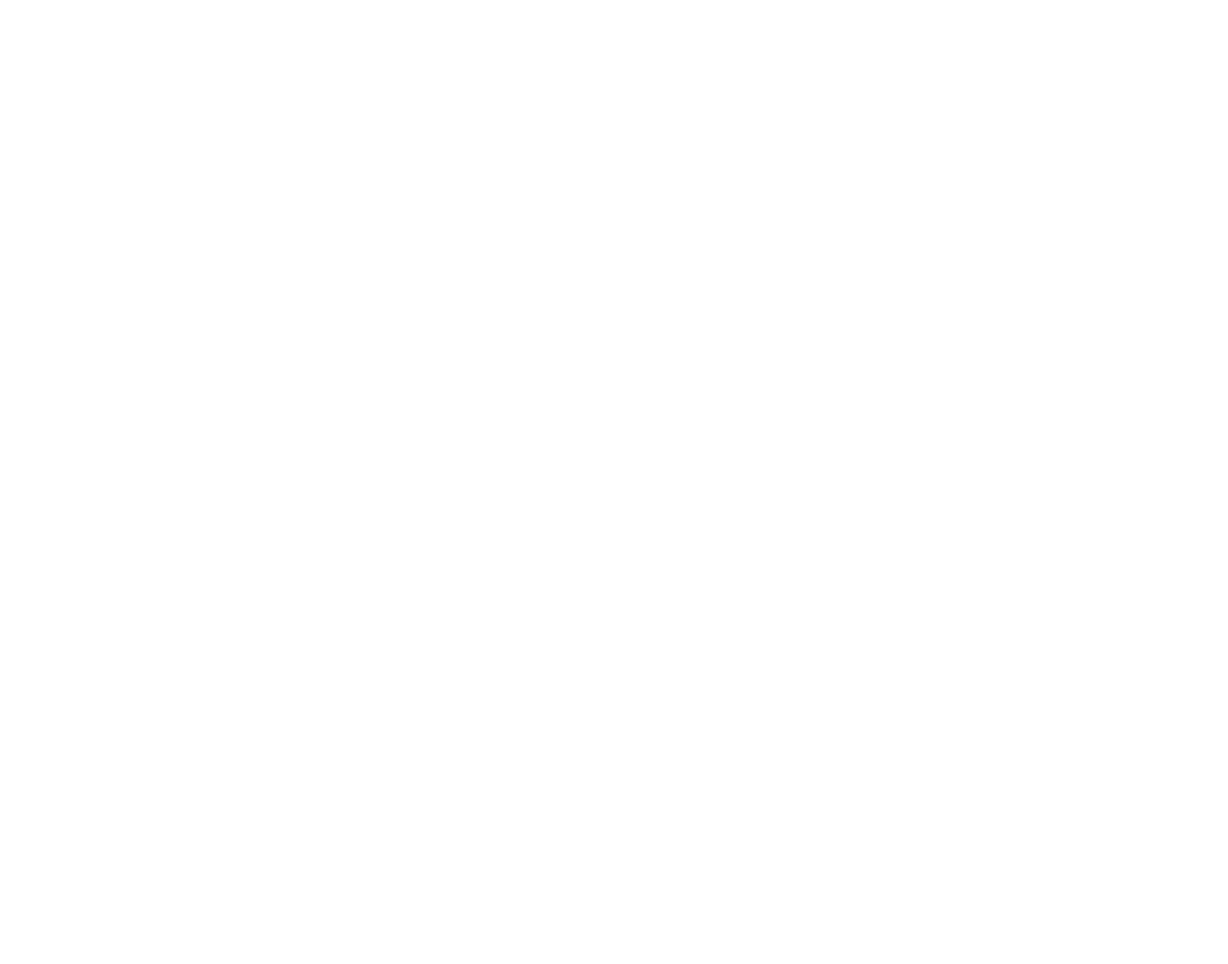
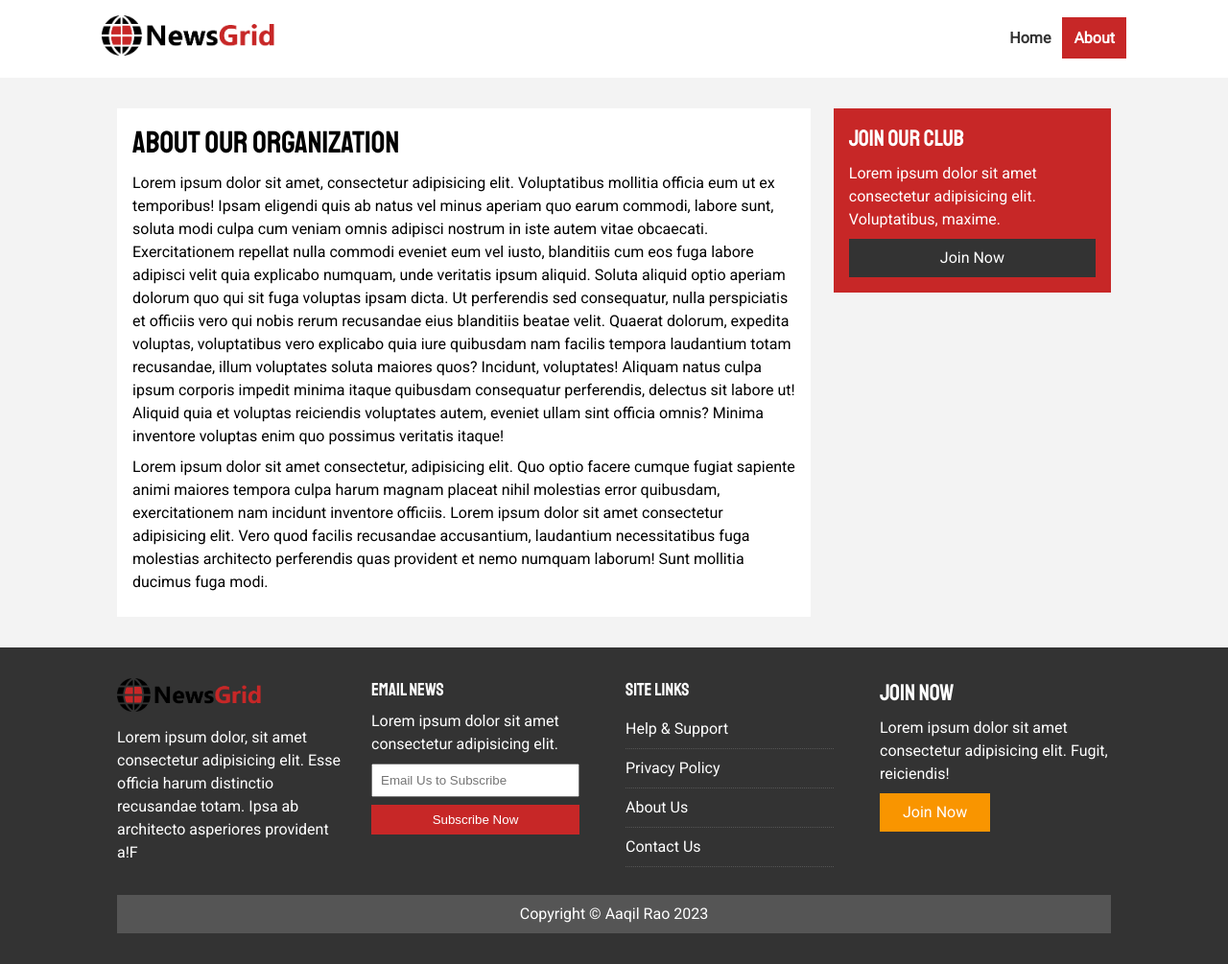
Before and after one commit to Aqil321821/News-site, a plain HTML site: page about.html in a window 1280 px wide. Shown: the whole page at 96% size. Before the commit the page ends 800 px from the top, so only its background shows below. Drawn offline with Linux system fonts and the light colour scheme.

Commit message:
updated responsiveness

```diff
--- a/about.html
+++ b/about.html
@@ -0,0 +1,135 @@
+<!DOCTYPE html>
+<html lang="en">
+
+<head>
+    <meta charset="UTF-8">
+    <meta name="viewport" content="width=device-width, initial-scale=1.0">
+    <link rel="stylesheet" href="css/style.css">
+    <link rel="stylesheet" media="screen and (max-width:768px)" href="css/mobile.css">
+    <link rel="shortcut icon" href="favicon.ico" type="image/x-icon">
+    <title>News Site | About Us</title>
+</head>
+
+<body>
+    <nav id="main-nav">
+        <div class="container">
+            <a href="index.html"><img src="img/logo.png" class="logo" alt=""></a>
+            <div class="social">
+                <a href="https://facebook.com"><i class="fab fa-facebook fa-2x"></i></a>
+                <a href="https://instagram.com"><i class="fab fa-instagram fa-2x"></i></a>
+                <a href="https://twitter.com"><i class="fab fa-twitter fa-2x"></i></a>
+                <a href="https://youtube.com"><i class="fab fa-youtube fa-2x"></i></a>
+            </div>
+            <ul>
+                <li><a href="index.html">Home</a></li>
+                <li><a href="about.html" class="about current">About</a></li>
+            </ul>
+
+        </div>
+    </nav>
+    <section id="about">
+        <div class="container">
+            <div class="page-container">
+                <article class="card">
+                    <h1 class="l-heading">About Our Organization</h1>
+                    <p>Lorem ipsum dolor sit amet, consectetur adipisicing elit. Voluptatibus mollitia officia eum ut ex
+                        temporibus! Ipsam eligendi quis ab natus vel minus aperiam quo earum commodi, labore sunt,
+                        soluta modi culpa cum veniam omnis adipisci nostrum in iste autem vitae obcaecati.
+                        Exercitationem repellat nulla commodi eveniet eum vel iusto, blanditiis cum eos fuga labore
+                        adipisci velit quia explicabo numquam, unde veritatis ipsum aliquid. Soluta aliquid optio
+                        aperiam dolorum quo qui sit fuga voluptas ipsam dicta. Ut perferendis sed consequatur, nulla
+                        perspiciatis et officiis vero qui nobis rerum recusandae eius blanditiis beatae velit. Quaerat
+                        dolorum, expedita voluptas, voluptatibus vero explicabo quia iure quibusdam nam facilis tempora
+                        laudantium totam recusandae, illum voluptates soluta maiores quos? Incidunt, voluptates! Aliquam
+                        natus culpa ipsum corporis impedit minima itaque quibusdam consequatur perferendis, delectus sit
+                        labore ut! Aliquid quia et voluptas reiciendis voluptates autem, eveniet ullam sint officia
+                        omnis? Minima inventore voluptas enim quo possimus veritatis itaque!</p>
+                    <p>Lorem ipsum dolor sit amet consectetur, adipisicing elit. Quo optio facere cumque fugiat sapiente
+                        animi maiores tempora culpa harum magnam placeat nihil molestias error quibusdam, exercitationem
+                        nam incidunt inventore officiis. Lorem ipsum dolor sit amet consectetur adipisicing elit. Vero
+                        quod facilis recusandae accusantium, laudantium necessitatibus fuga molestias architecto
+                        perferendis quas provident et nemo numquam laborum! Sunt mollitia ducimus fuga modi.
+                    </p>
+                </article>
+
+                <aside class="bg-primary card">
+                    <h2>Join Our Club</h2>
+                    <p>Lorem ipsum dolor sit amet consectetur adipisicing elit. Voluptatibus, maxime.</p>
+                    <a href="#" class="btn btn-dark btn-block">Join Now</a>
+                </aside>
+
+            </div>
+        </div>
+    </section>
+
+
+
+
+
+
+
+
+
+
+
+
+
+
+
+
+
+
+
+
+
+
+
+
+
+
+
+
+
+
+
+
+    <!-- footer -->
+    <footer id="main-footer">
+        <div class="container footer-container p-2">
+            <div>
+                <img src="img/logo.png" alt="logo">
+                <p>Lorem ipsum dolor, sit amet consectetur adipisicing elit. Esse officia harum distinctio recusandae
+                    totam. Ipsa ab architecto asperiores provident a!F</p>
+
+            </div>
+            <div>
+                <h3>Email News</h3>
+                <p>Lorem ipsum dolor sit amet consectetur adipisicing elit.</p>
+                <form>
+                    <input type="email" placeholder="Email Us to Subscribe">
+                    <input type="submit" value="Subscribe Now" class="btn btn-primary">
+                </form>
+            </div>
+            <div>
+                <h3>Site Links</h3>
+                <ul class="list">
+                    <li><a href="#">Help & Support</a></li>
+                    <li><a href="#">Privacy Policy</a></li>
+                    <li><a href="#">About Us</a></li>
+                    <li><a href="#">Contact Us</a></li>
+                </ul>
+            </div>
+            <div>
+                <h2>Join Now</h2>
+                <p>Lorem ipsum dolor sit amet consectetur adipisicing elit. Fugit, reiciendis!</p>
+                <a href="#" class="btn btn-secondary">Join Now</a>
+            </div>
+            <div>
+                <p>Copyright &copy; Aaqil Rao 2023</p>
+            </div>
+
+        </div>
+    </footer>
+
+
+</body>
--- a/css/mobile.css
+++ b/css/mobile.css
@@ -0,0 +1,93 @@
+/* nav bar */
+/* for tablet screen is max 768px */
+#main-nav .social {
+    display: none;
+}
+
+#main-nav .container {
+  grid-template-columns: 1fr;
+  row-gap: 1.2rem;
+}
+#main-nav .container ul
+{
+
+    justify-self: center;
+
+}
+#main-nav .container a{
+    text-align: center;
+}
+#main-nav .container ul li a{
+    padding: .5rem;
+    font-size: .8rem;
+}
+#home-articles .articles-container{
+
+    grid-template-columns: repeat(2,1fr);
+
+}
+#home-articles .articles-container >*:first-child,
+#home-articles .articles-container >*:last-child{
+    /* artticle container k pehle div ko target kia ha is selector se */
+
+    grid-template-columns: 1fr;
+    grid-column: 1 ;
+}
+
+
+@media(max-width:600px){
+    /* stack all grid items below 600px */
+
+
+#showcase .showcase-container{
+
+    grid-template-columns: 1fr;
+
+}
+#home-articles .articles-container{
+
+    grid-template-columns:1fr;
+
+}
+#main-footer .footer-container{
+
+    grid-template-columns: 1fr;
+
+}
+#main-footer .footer-container>*:last-child{
+    grid-column: 1 ;
+}
+#main-footer .footer-container>*:first-child{
+    border-bottom: #444 dotted 1px;
+}
+#main-footer .footer-container>*:nth-child(2){
+    border-bottom: #444 dotted 1px;
+}
+#main-footer .footer-container form [type="submit"]{
+    margin-bottom: 1rem;
+}
+.page-container{
+
+    grid-template-columns: 1fr;
+    text-align: justify;
+
+
+
+}
+.page-container .card{
+    /* background: var(--dark-color); */
+    padding: 2rem 1rem;
+}
+.page-container .card p{
+    padding: 0 1rem;
+    line-height: 1.4rem;
+}
+.page-container>*:first-child{
+    grid-row: 1 ;
+}
+.l-heading{
+    font-size: 2rem;
+    text-align: center;
+}
+
+}
--- a/css/style.css
+++ b/css/style.css
@@ -23,6 +23,9 @@ body{
     line-height: 1.5;
     background: var(--light-color);
 }
+p{
+    margin: 0.5rem 0;
+}
 a{
     text-decoration: none;
     color: #333;
@@ -37,7 +40,9 @@ h1,h2,h3,h4,h5,h6{
     font-family: 'Staatliches',Georgia, 'Times New Roman', Times, serif;
     margin-bottom: .55rem;
     line-height: 1.3;
+    font-weight: lighter;
 }
+
 
 
 
@@ -83,12 +88,48 @@ h1,h2,h3,h4,h5,h6{
     width: 100%;
     text-align: center;
 }
-.py-2{
-    padding: 20px 0;
-}
+.py-1{padding: 1.5rem 0;}
+.py-2{padding: 2rem 0;}
+.py-3{padding: 3rem 0;}
+
+.p-1{padding: 1.5rem;}
+.p-2{padding: 2rem;}
+.p-3{padding: 3rem;}
 
 
+.bg-primary{
+    background: var(--primary-color);
+    color: #fff;
+}
+.bg-secondary{
+    background: var(--secondary-color);
+    color: #fff;
+}
+.list li{
+    padding: 0.5rem 0;
+    border-bottom: #555 dotted 1px;
+    width: 90%;
 
+}
+.list li a{
+    color: #fff;
+}
+.list li a:hover{
+    color: var(--primary-color) !important;
+}
+.l-heading{
+    font-size: 2rem;
+}
+/* utility of inner pages grid  */
+.page-container{
+    margin: 2rem 0;
+    display: grid;
+    grid-template-columns: 5fr 2fr;
+    gap: 1.5rem;
+}
+.page-container>*:first-child{
+    grid-row: 1 / span 3;
+}
 
 
 
@@ -118,8 +159,8 @@ h1,h2,h3,h4,h5,h6{
     /* color: red; */
 }
 #main-nav .container ul{
+    display: flex;
     justify-self: end;
-    display: flex;
 
 }
 #main-nav .container ul li a{
@@ -225,3 +266,56 @@ h1,h2,h3,h4,h5,h6{
 .bg-dark h3 a{
     color: #fff;
 }
+#home-articles > div > div > article.card.bg-primary > h3 > a{
+    color: #fff;
+}
+
+
+/* article page */
+#article .meta{
+    display: flex;
+    justify-content: space-between;
+    align-items: center;
+    background: #eee;
+    padding: 0.5rem;
+}
+#article .meta .category{
+    margin-top: 0.4rem;
+}
+
+
+
+
+
+
+/* footer */
+#main-footer{
+    background: var(--dark-color);
+    color: #fff;
+}
+#main-footer img{
+    width: 150px;
+}
+#main-footer a{
+    color: #fff;
+}
+#main-footer .footer-container{
+    display: grid;
+    grid-template-columns: repeat(4,1fr);
+    gap: 1.5rem;
+}
+#main-footer .footer-container>*:last-child{
+    background: #555;
+    grid-column: 1 /span 4;
+    text-align: center;
+    /* padding: 0.5rem; */
+    font-size: 1rem;
+}
+#main-footer .footer-container input[type="email"]{
+    width: 90%;
+    padding: 0.5rem;
+    margin-bottom: 0.5rem;
+}
+#main-footer .footer-container input[type="submit"]{
+    width: 90%;
+}
```
Also changed, not shown: article.html (+154 -0 lines), index.html (+38 -3 lines).
